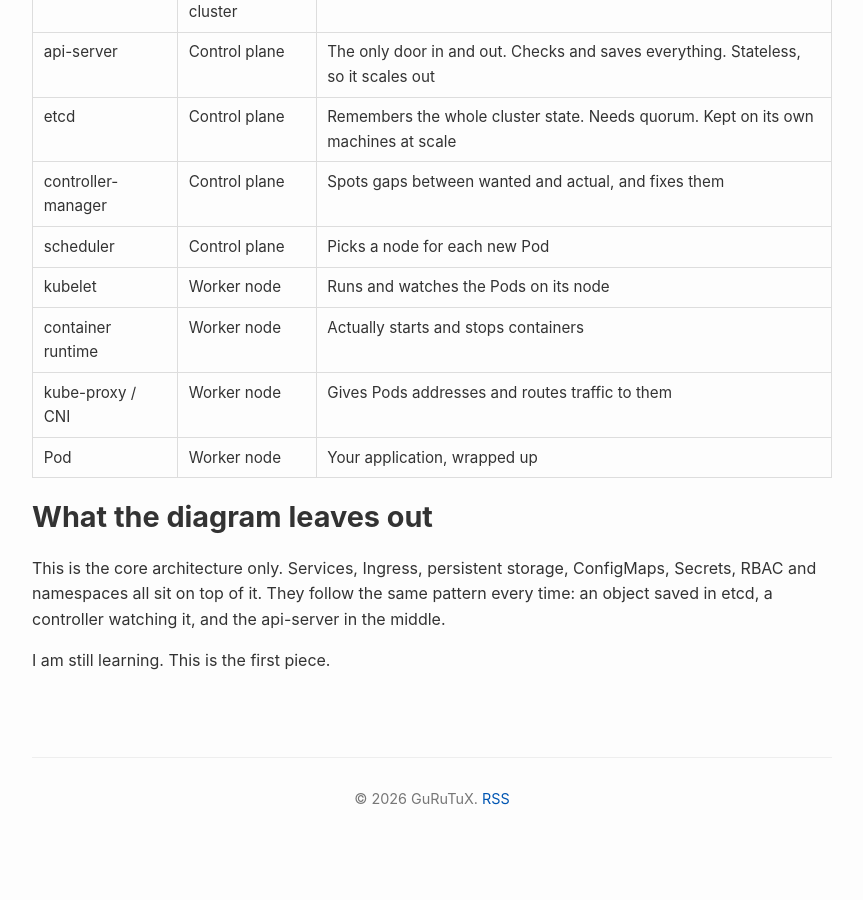
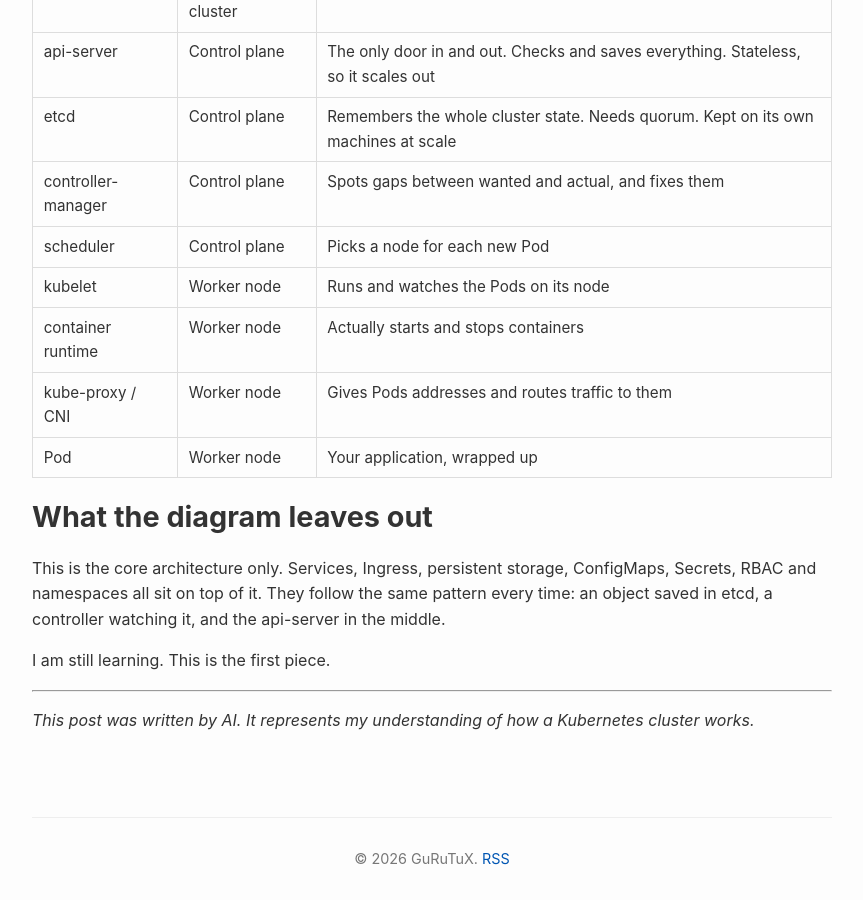
Before and after one commit to shenhab/Gurutux, a Jekyll site: the page built from _posts/2026-10-06-Learning-Kubernetes-An-Interactive-Cheat-Sheet.md, in a window 1280 px wide and 900 px high, scrolled down 6125 px. Shown: the whole window, without its empty margins (208-1071 px from the left). Built offline with Jekyll 4.4.1, drawn with Linux system fonts in a browser that asks for light colours; some web fonts are replaced; before the commit the page ends 6965 px from its top, so only the background shows below that.

Commit message:
Add AI-authorship note to the Kubernetes post
Co-Authored-By: Claude Fable 5.1 <noreply@anthropic.com>

```diff
--- a/_posts/2026-10-06-Learning-Kubernetes-An-Interactive-Cheat-Sheet.md
+++ b/_posts/2026-10-06-Learning-Kubernetes-An-Interactive-Cheat-Sheet.md
@@ -173,3 +173,7 @@ Seven steps, five different programs, and not one of them called another directl
 This is the core architecture only. Services, Ingress, persistent storage, ConfigMaps, Secrets, RBAC and namespaces all sit on top of it. They follow the same pattern every time: an object saved in etcd, a controller watching it, and the api-server in the middle.
 
 I am still learning. This is the first piece.
+
+---
+
+*This post was written by AI. It represents my understanding of how a Kubernetes cluster works.*
```
